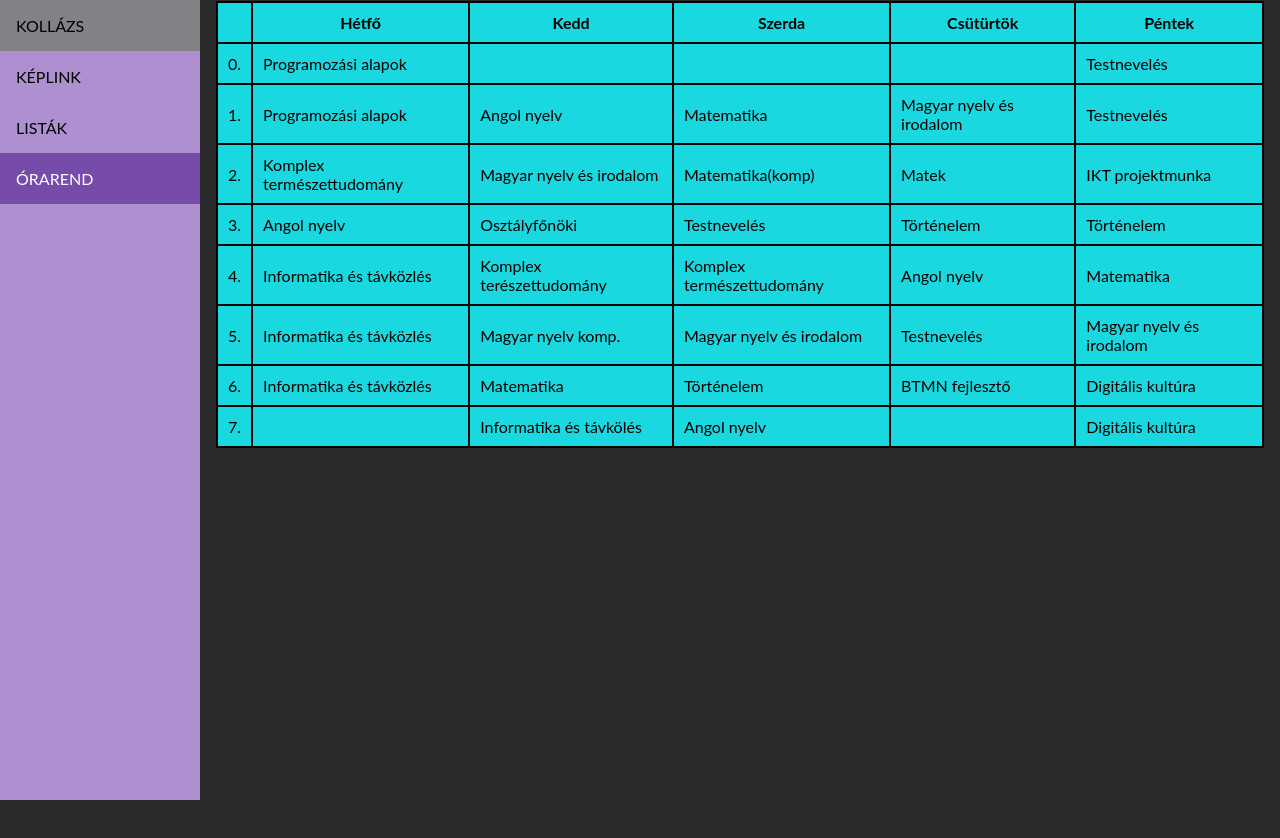
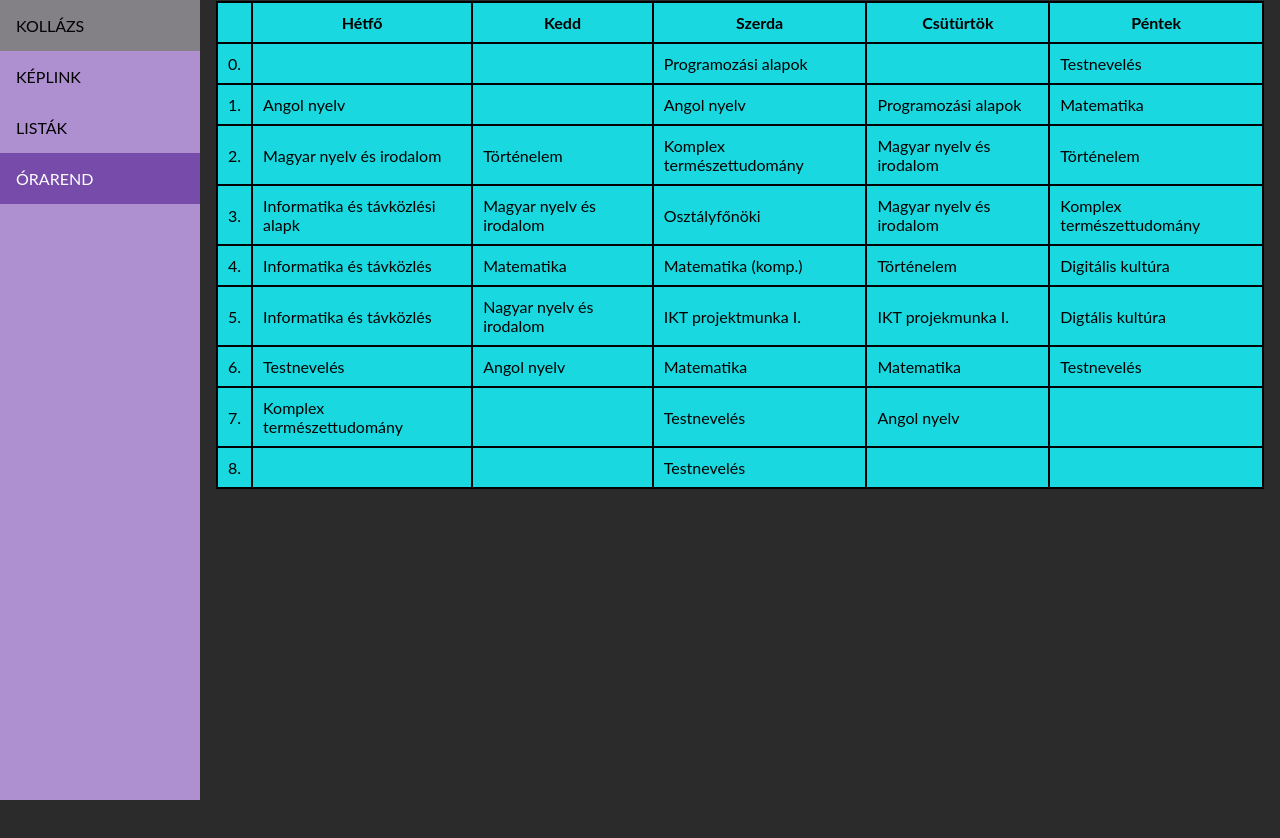
Before and after one commit to alboke01/orarend, a plain HTML site: page index.html in a window 1280 px wide. Drawn offline with Linux system fonts and the light colour scheme.

Commit message:
Update index.html

```diff
--- a/index.html
+++ b/index.html
@@ -82,7 +82,7 @@
         <thead>
 
 
-            <tr>
+             <tr>
                 <th> </th>
                 <th>Hétfő</th>
                 <th>Kedd</th>
@@ -94,68 +94,78 @@
         <tbody>
             <tr>
                 <td>0.</td>
-                <td>Programozási alapok</td>
                 <td> </td>
                 <td> </td>
+                <td> Programozási alapok </td>
                 <td> </td>
                 <td>Testnevelés</td>
             </tr>
             <tr>
                 <td>1.</td>
-                <td>Programozási alapok</td>
-                <td>Angol nyelv</td>
-                <td>Matematika</td>
-                <td>Magyar nyelv és irodalom</td>
-                <td>Testnevelés</td>
+                <td> Angol nyelv </td>
+                <td> </td>
+                <td> Angol nyelv </td>
+                <td> Programozási alapok </td>
+                <td> Matematika </td>
             </tr>
             <tr>
                 <td>2.</td>
-                <td>Komplex természettudomány</td>
-                <td>Magyar nyelv és irodalom</td>
-                <td>Matematika(komp)</td>
-                <td>Matek</td>
-                <td>IKT projektmunka</td>
+                <td> Magyar nyelv és irodalom </td>
+                <td> Történelem </td>
+                <td> Komplex természettudomány </td>
+                <td> Magyar nyelv és irodalom </td>
+                <td> Történelem </td>
             </tr>
             <tr>
                 <td>3.</td>
-                <td>Angol nyelv</td>
-                <td>Osztályfőnöki</td>
-                <td>Testnevelés</td>
-                <td>Történelem</td>
-                <td>Történelem</td>
+                <td> Informatika és távközlési alapk</td>
+                <td> Magyar nyelv és irodalom </td>
+                <td> Osztályfőnöki </td>
+                <td> Magyar nyelv és irodalom </td>
+                <td> Komplex természettudomány </td>
             </tr>
             <tr>
                 <td>4.</td>
-                <td>Informatika és távközlés</td>
-                <td>Komplex terészettudomány</td>
-                <td>Komplex természettudomány</td>
-                <td>Angol nyelv</td>
-                <td>Matematika</td>
+                <td> Informatika és távközlés </td>
+                <td> Matematika </td>
+                <td> Matematika (komp.)</td>
+                <td> Történelem </td>
+                <td> Digitális kultúra</td>
             </tr>
             <tr>
                 <td>5.</td>
-                <td>Informatika és távközlés</td>
-                <td>Magyar nyelv komp.</td>
-                <td>Magyar nyelv és irodalom</td>
-                <td>Testnevelés</td>
-                <td>Magyar nyelv és irodalom</td>
+                <td> Informatika és távközlés </td>
+                <td> Nagyar nyelv és irodalom </td>
+                <td> IKT projektmunka I.</td>
+                <td> IKT projekmunka I.</td>
+                <td> Digtális kultúra </td>
             </tr>
             <tr>
                 <td>6.</td>
-                <td>Informatika és távközlés</td>
-                <td>Matematika</td>
-                <td>Történelem</td>
-                <td>BTMN fejlesztő</td>
-                <td>Digitális kultúra</td>
+                <td> Testnevelés </td>
+                <td> Angol nyelv </td>
+                <td> Matematika </td>
+                <td> Matematika </td>
+                <td> Testnevelés </td>
             </tr>
             <tr>
                 <td>7.</td>
+                <td> Komplex természettudomány </td>
                 <td> </td>
-                <td>Informatika és távkölés</td>
-                <td>Angol nyelv</td>
+                <td> Testnevelés </td>
+                <td> Angol nyelv </td>
                 <td> </td>
-                <td>Digitális kultúra</td>
             </tr>
+            <tr>
+                <td>8.</td>
+                <td> </td>
+                <td> </td>
+                <td> Testnevelés </td>
+                <td> </td>
+                <td> </td>
+            </tr>
+
+
         </tbody>
     </table>
     </div>
```
